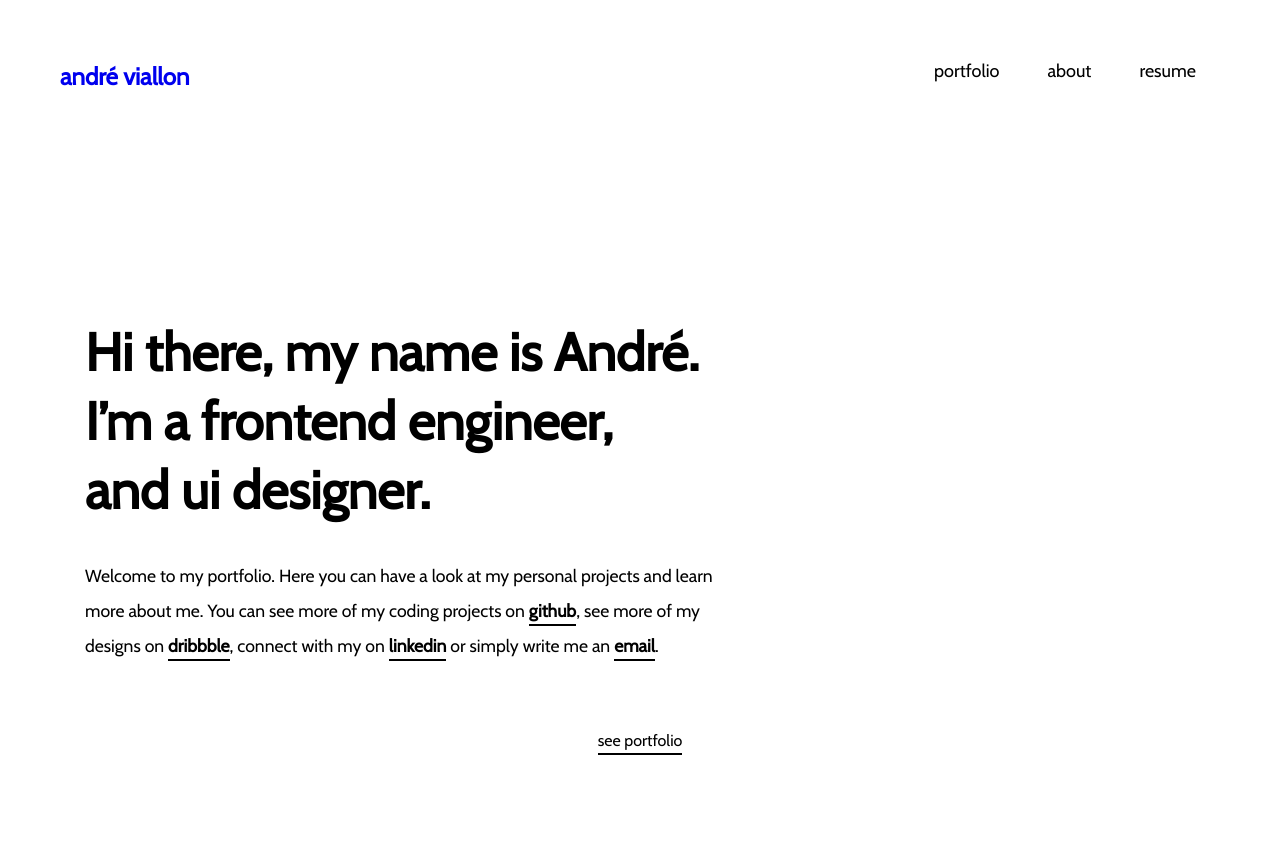
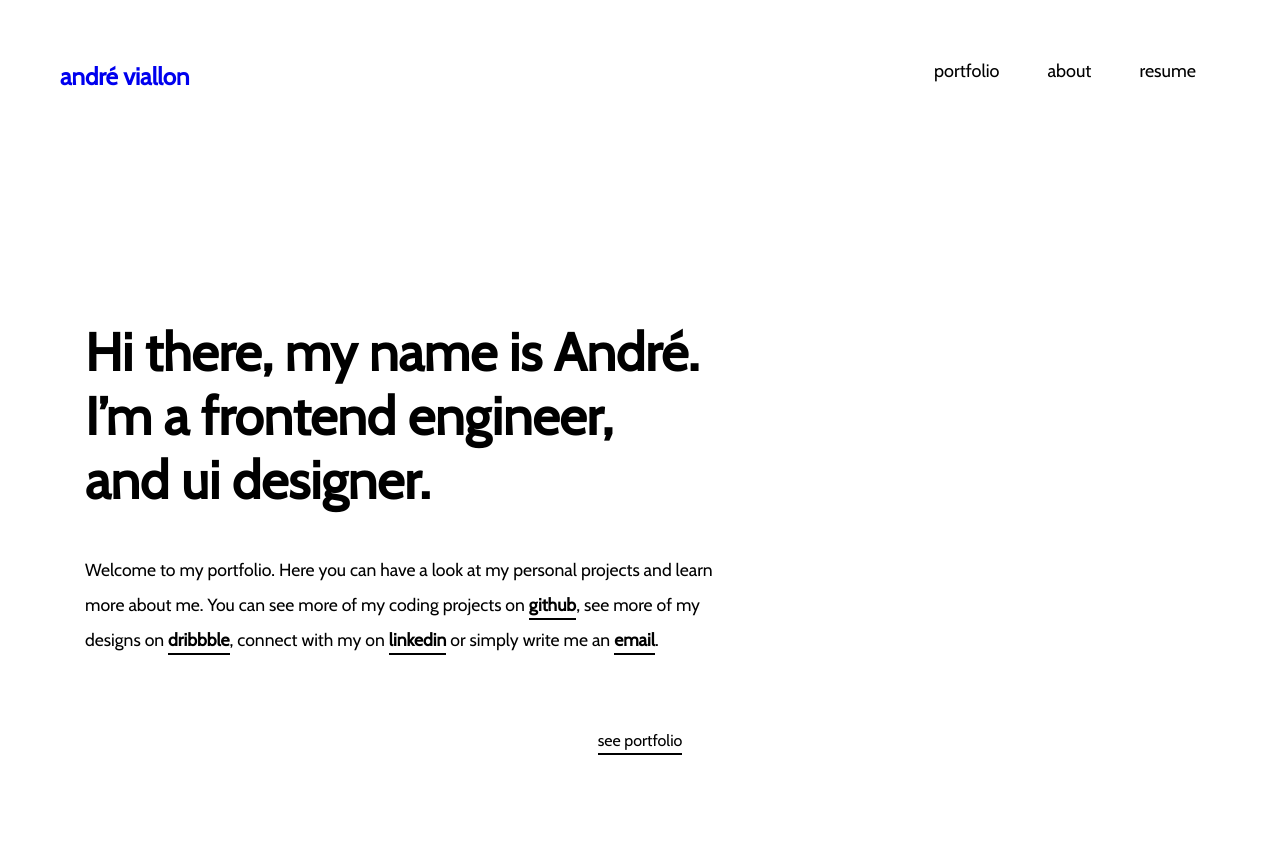
Before and after one commit to andreviallon/portfolio-gatsby, a Gatsby site: page / in a window 1280 px wide. Shown: the top 858 px of the page. Built offline with nearby package versions, Linux system fonts and the light colour scheme; Gatsby itself is replaced by a stand-in of ours.

Commit message:
WIP: More styling on frontpage

```diff
--- a/src/components/frontpage.scss
+++ b/src/components/frontpage.scss
@@ -12,10 +12,9 @@
     display: flex;
     flex-direction: column;
     font-size: 3.3rem;
-    margin-bottom: 2rem;
+    margin-bottom: 2.5rem;
 
     span {
-        margin-bottom: 0.3rem;
         font-weight: bold;
     }
 }
@@ -24,6 +23,7 @@
     font-size: 1.1rem;
     padding-bottom: 12rem;
     line-height: 35px;
+    font-weight: 300;
 }
 
 .see-portfolio-container {
```
